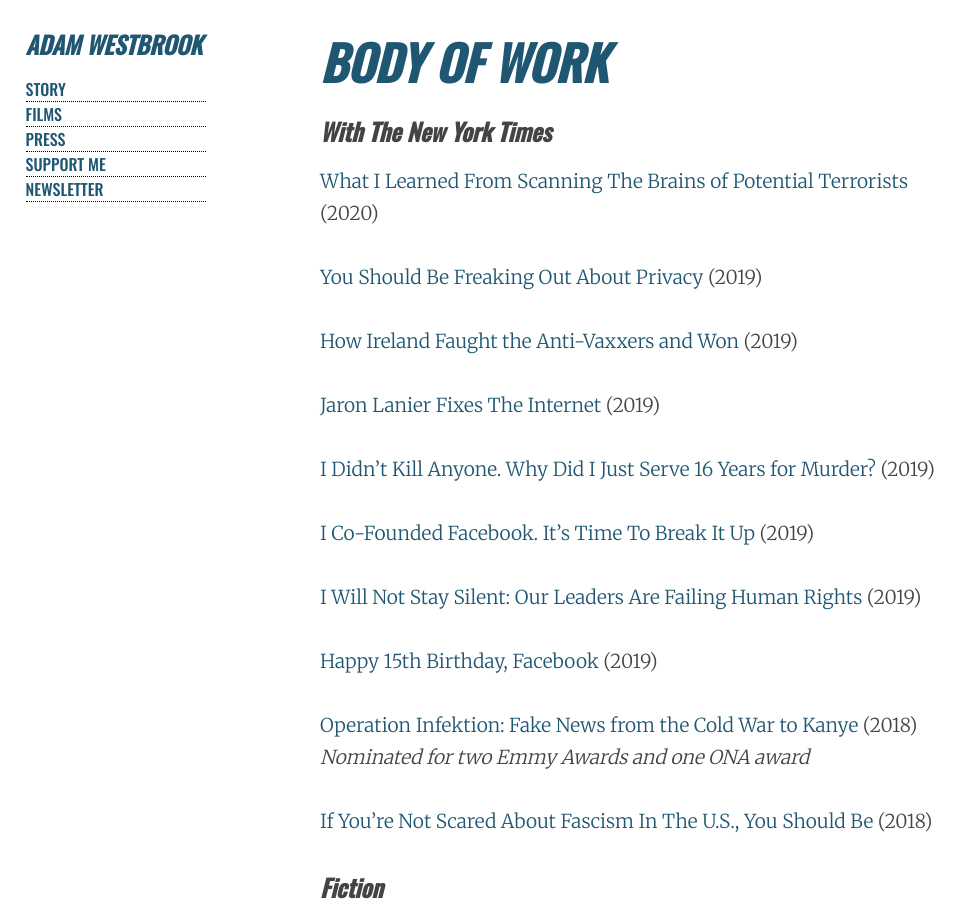
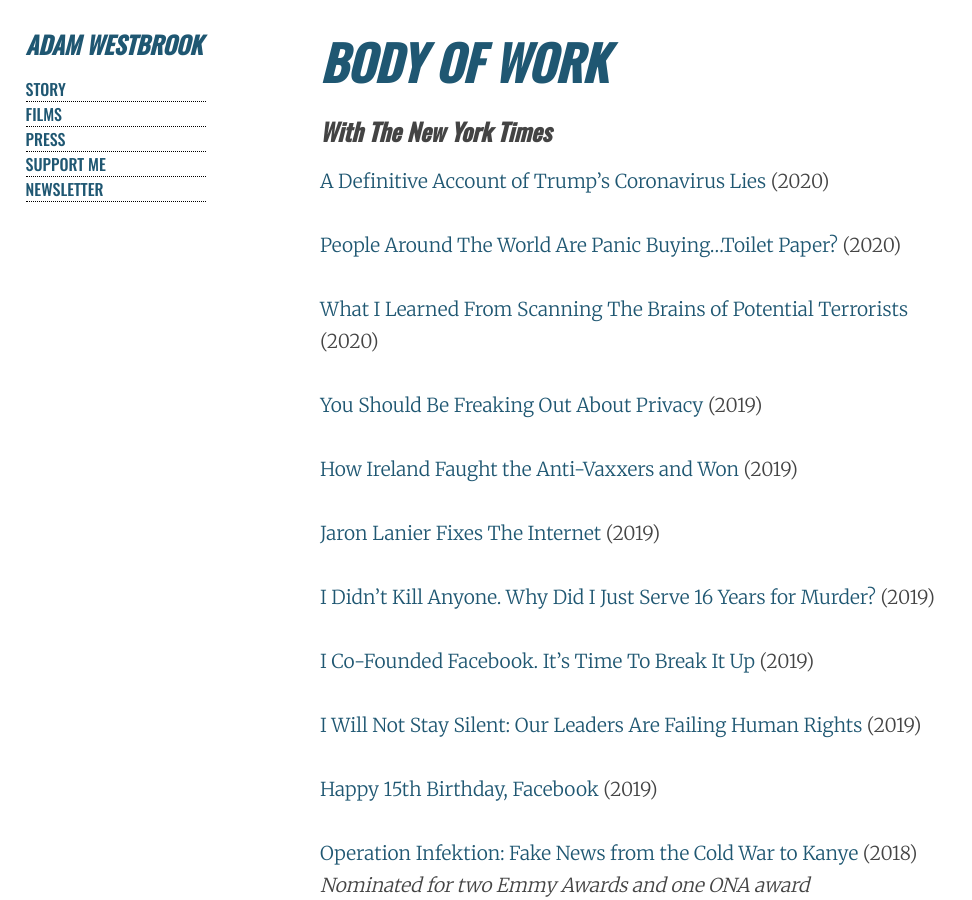
Before and after one commit to AdamWestbrook/adamwestbrook.github.io, a Jekyll site: the page built from films.md, in a window 1280 px wide and 900 px high. Shown: the whole window, without its empty margins (0-972 px from the left). Built offline with Jekyll 4.4.1, drawn with Linux system fonts in a browser that asks for light colours.

Commit message:
Covid videos

```diff
--- a/films.md
+++ b/films.md
@@ -7,6 +7,8 @@
 
 ## With The New York Times
 
+- [A Definitive Account of Trump's Coronavirus Lies](https://www.nytimes.com/2020/03/18/opinion/trump-lies-about-coronavirus.html) (2020)
+- [People Around The World Are Panic Buying...Toilet Paper?](https://www.nytimes.com/video/opinion/100000007029344/why-toilet-paper-coronavirus.html?playlistId=video/opinion) (2020)
 - [What I Learned From Scanning The Brains of Potential Terrorists](https://www.nytimes.com/2020/03/02/opinion/domestic-terrorism-jihadists.html) (2020)
 - [You Should Be Freaking Out About Privacy](https://www.nytimes.com/video/opinion/100000006794185/privacy-surveillance-video.html) (2019)
 - [How Ireland Faught the Anti-Vaxxers and Won](https://www.nytimes.com/video/opinion/100000006841148/medical-misinformation-vaccines.html) (2019)
```
